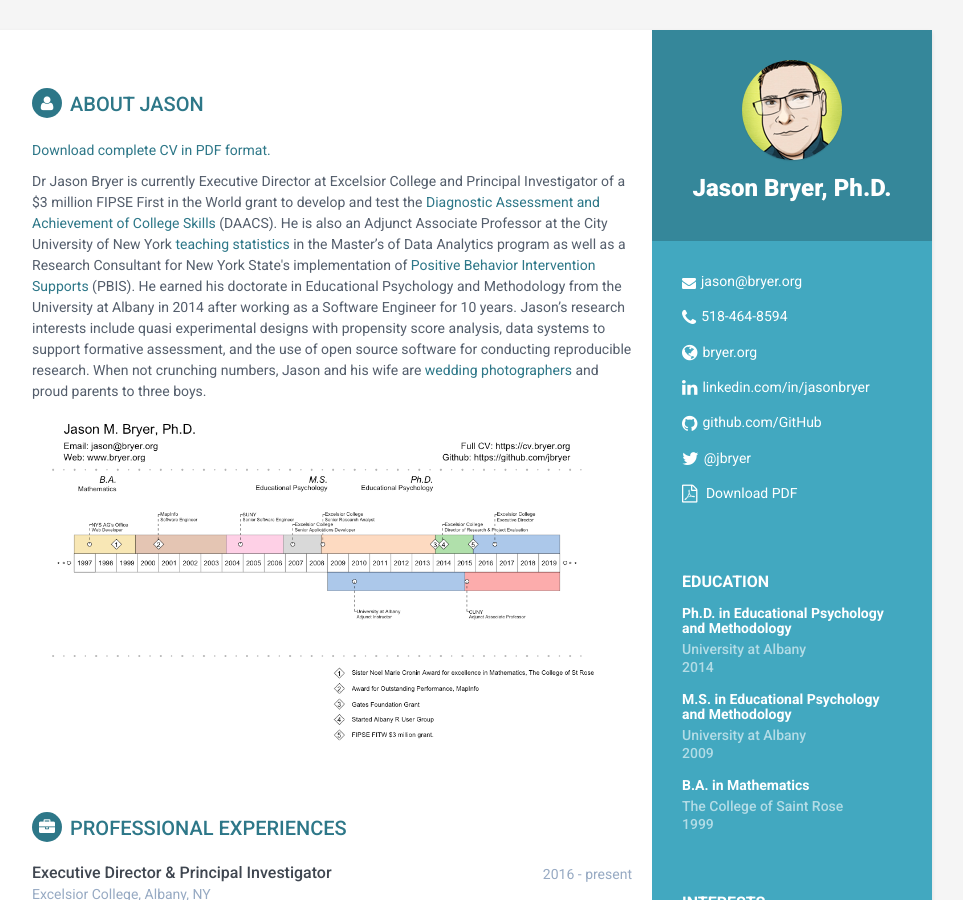
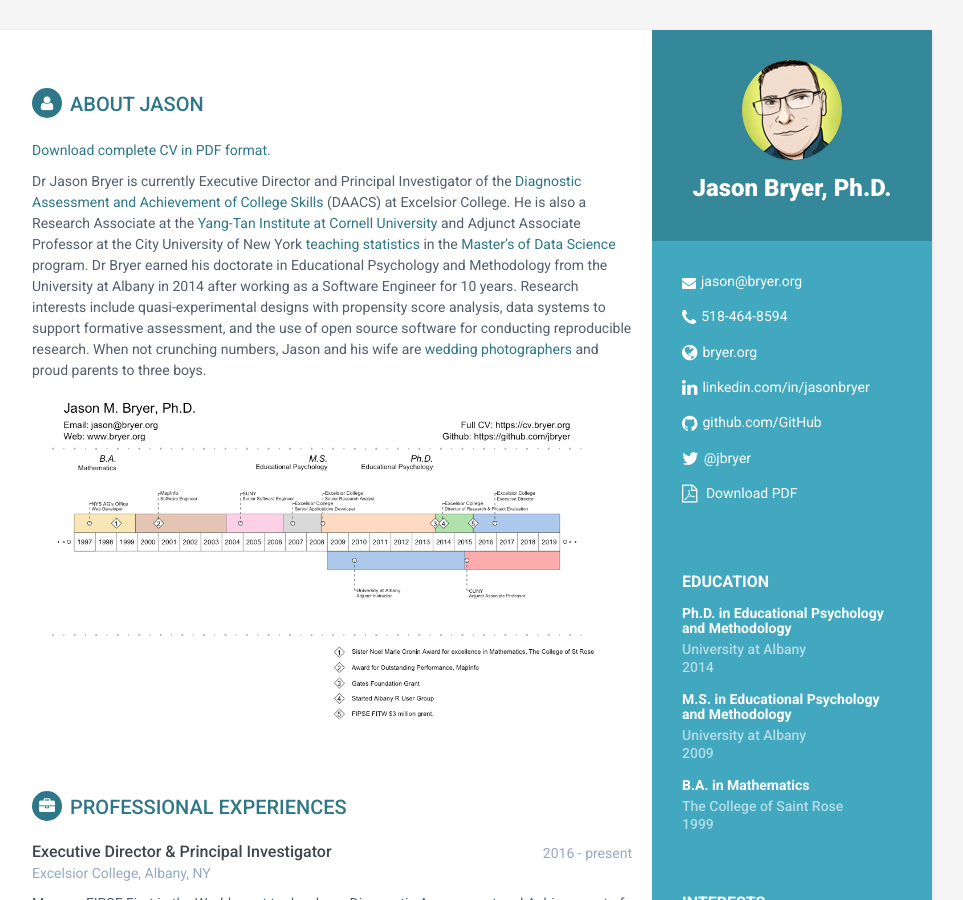
Before and after one commit to jbryer/CV, a Jekyll site: the page built from docs/index.md, in a window 1280 px wide and 900 px high. Shown: the whole window, without its empty margins (188-1151 px from the left). Built offline with Jekyll 4.4.1, drawn with Linux system fonts in a browser that asks for light colours.

Commit message:
Updated bio.

```diff
--- a/docs/_includes/biography.html
+++ b/docs/_includes/biography.html
@@ -2,7 +2,7 @@
 <h2 class="section-title"><i class="fa fa-user"></i>About Jason</h2>
 <div class="summary">
     <p><a href="https://github.com/jbryer/CV/blob/master/Bryer.CV.pdf?raw=true">Download complete CV in PDF format.</a></p>
-    <p>Dr Jason Bryer is currently Executive Director at Excelsior College and Principal Investigator of a $3 million FIPSE First in the World grant to develop and test the <a href="http://daacs.net" target="_new">Diagnostic Assessment and Achievement of College Skills</a> (DAACS). He is also an Adjunct Associate Professor at the City University of New York <a href="http://data606.net" target="_new">teaching statistics</a> in the Master’s of Data Analytics program as well as a Research Consultant for New York State's implementation of <a href="https://pbisny.org" target="_new">Positive Behavior Intervention Supports</a> (PBIS). He earned his doctorate in Educational Psychology and Methodology from the University at Albany in 2014 after working as a Software Engineer for 10 years. Jason’s research interests include quasi experimental designs with propensity score analysis, data systems to support formative assessment, and the use of open source software for conducting reproducible research. When not crunching numbers, Jason and his wife are <a href="http://bryerphotography.com" target="_new">wedding photographers</a> and proud parents to three boys.</p>
+    <p>Dr Jason Bryer is currently Executive Director and Principal Investigator of the <a href="http://daacs.net" target="_new">Diagnostic Assessment and Achievement of College Skills</a> (DAACS) at Excelsior College. He is also a Research Associate at the <a href="https://yti.cornell.edu" target="_new">Yang-Tan Institute at Cornell University</a> and Adjunct Associate Professor at the City University of New York <a href="http://data606.net" target="_new">teaching statistics</a> in the <a href="https://sps.cuny.edu/academics/graduate/master-science-data-analytics-ms" target="_new">Master’s of Data Science</a> program. Dr Bryer earned his doctorate in Educational Psychology and Methodology from the University at Albany in 2014 after working as a Software Engineer for 10 years. Research interests include quasi-experimental designs with propensity score analysis, data systems to support formative assessment, and the use of open source software for conducting reproducible research. When not crunching numbers, Jason and his wife are <a href="https://bryerphotography.com" target="_new">wedding photographers</a> and proud parents to three boys.</p>
     <p><a href="https://raw.githubusercontent.com/jbryer/CV/master/VisualResume.png"><img src="https://raw.githubusercontent.com/jbryer/CV/master/VisualResume.png" width="95%" border="0" /></a></p>
 </div><!--//summary-->
 </section><!--//section-->
```
